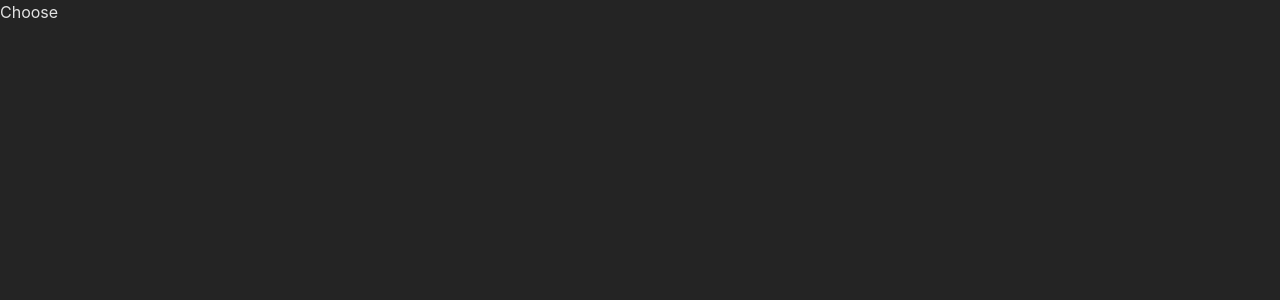
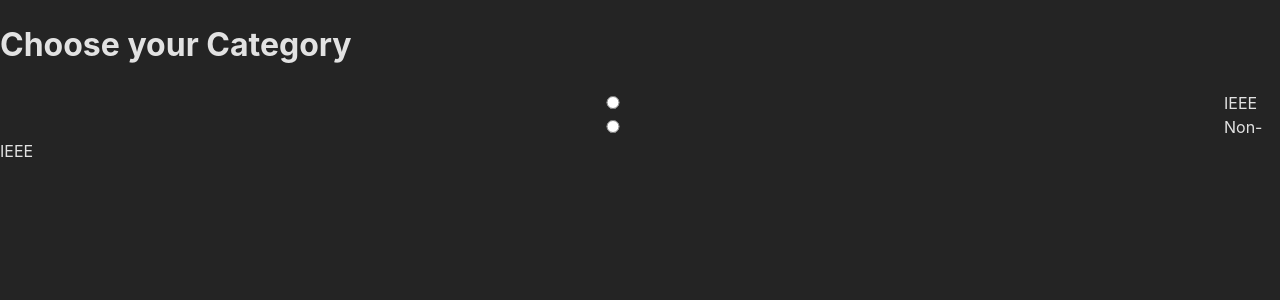
Before and after one commit to AKHIL-GIREESH/IEEE140-R10, a React (Vite) app in the folder ieee140-r10-frontend/: page /SignUpChoice in a window 1280 px wide. Shown: the top 300 px of the page. Built offline with nearby package versions, Linux system fonts and the light colour scheme.

Commit message:
SignUpChoice

```diff
--- a/ieee140-r10-frontend/components/FAQ/FAQ.jsx
+++ b/ieee140-r10-frontend/components/FAQ/FAQ.jsx
@@ -1,5 +1,6 @@
 import { useState } from "react"
 import { FAQdata } from "../../mocks/FAQ"
+import { IoIosArrowDown } from "react-icons/io";
 import './FAQ.css'
 
 const FAQ = () => {
@@ -23,7 +24,12 @@ const FAQ = () => {
                 FAQdata.map(({id,Q,A}) => {
                     return(
                         <div className="glassWrapper-FAQ" key={id} onClick={() => currentFAQ === id?setCurrentFAQ(-1):setCurrentFAQ(id)} style={{height:currentFAQ === id?"20vh":"8vh"}}>
-                            <div>{Q}<button></button></div>
+                            <div style={{fontSize:"1.3rem",fontWeight:600,display:"flex",alignItems:"center"}}>
+                                <div style={{width:"95%"}}>
+                                    {Q}
+                                </div>
+                            <IoIosArrowDown />
+                            </div>
                             {currentFAQ === id && <div>{A}</div>}
                         </div>
                     )
--- /dev/null
+++ b/ieee140-r10-frontend/components/SignUp/SignUpChoice.jsx
@@ -0,0 +1,20 @@
+const SignUpChoice = () => {
+    return(
+        <div>
+            <h1>Choose your Category</h1>
+            <div>
+            <label>
+                <input type="radio"/>
+                IEEE
+            </label>
+            <label>
+                <input type="radio"/>
+                Non-IEEE
+            </label>
+            </div>
+
+        </div>
+    )
+}
+
+export default SignUpChoice
--- a/ieee140-r10-frontend/components/SignUpChoice.jsx
+++ /dev/null
@@ -1,7 +0,0 @@
-const SignUpChoice = () => {
-    return(
-        <>Choose</>
-    )
-}
-
-export default SignUpChoice
--- a/ieee140-r10-frontend/src/App.jsx
+++ b/ieee140-r10-frontend/src/App.jsx
@@ -2,8 +2,8 @@ import { Route,Routes } from 'react-router-dom'
 import './App.css'
 import LandingPage from '../components/Landing'
 import Login from '../components/Login'
-import SignUpChoice from '../components/SignUpChoice'
-import SignUp from '../components/SignUp'
+import SignUpChoice from '../components/SignUp/SignUpChoice'
+import SignUp from '../components/SignUp/SignUp'
 import Profile from '../components/Profile'
 import FAQ from '../components/FAQ/FAQ'
 
```
Also changed, not shown: ieee140-r10-frontend/components/SignUp/SignUp.jsx (renamed from ieee140-r10-frontend/components/SignUp.jsx).
